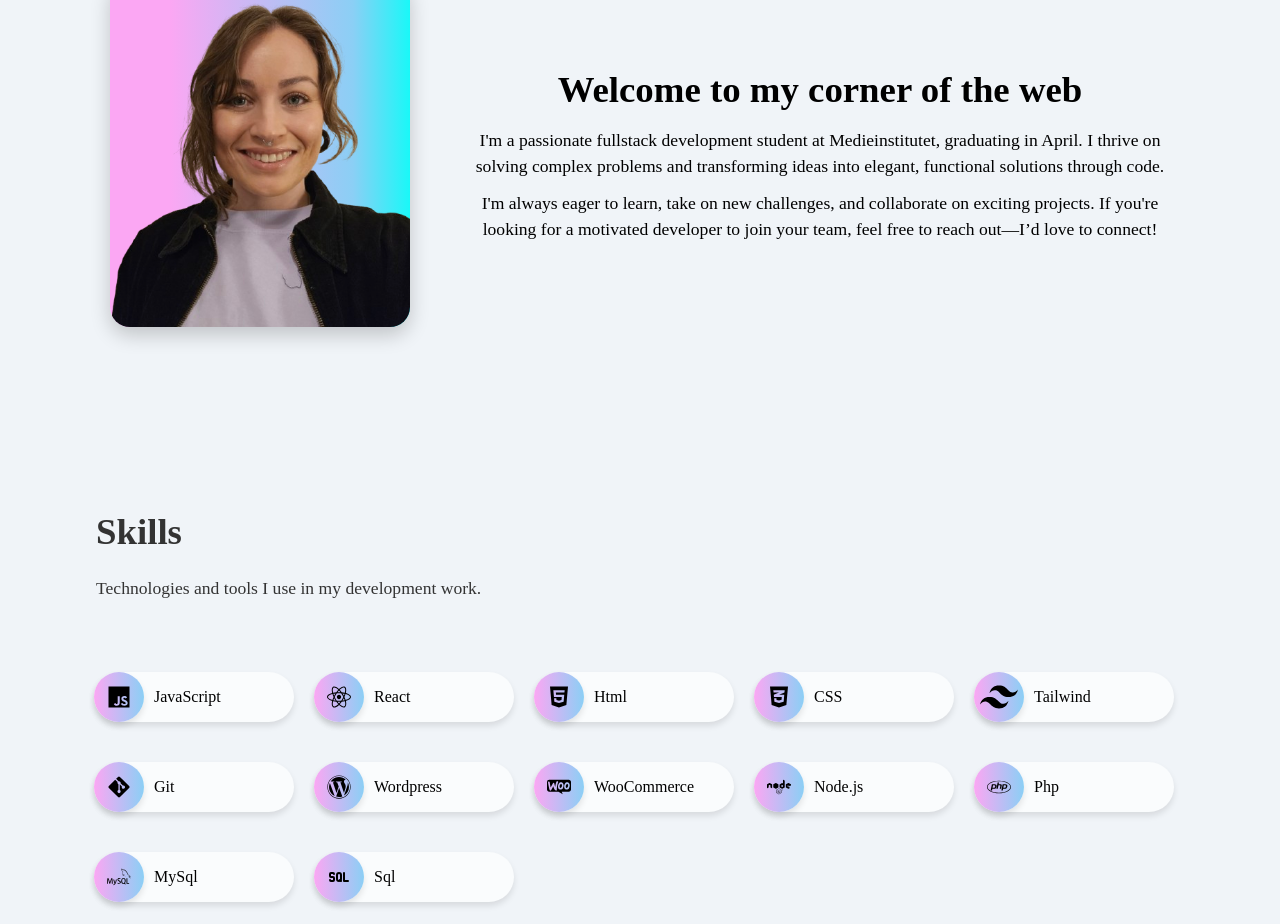
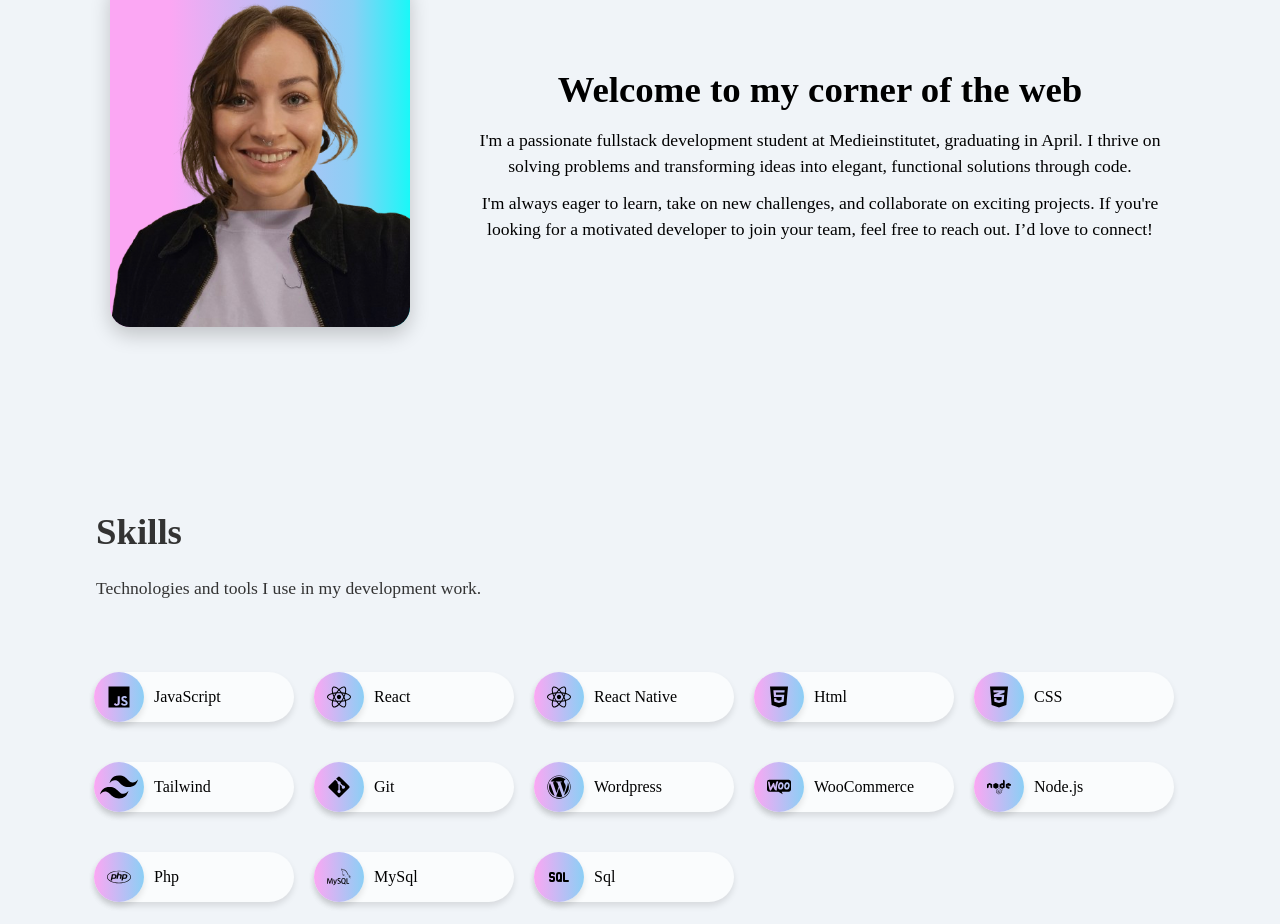
Before and after one commit to SophiaKornilia/Portfolio1.0, a React (Vite) app in the folder portfolio1.0/: page / in a window 1280 px wide. Shown: the part 1000-1924 px from the top of the page. Built offline with nearby package versions, Linux system fonts and the light colour scheme.

Commit message:
Small fixes

```diff
--- a/portfolio1.0/src/components/About.tsx
+++ b/portfolio1.0/src/components/About.tsx
@@ -11,10 +11,10 @@ export const About = () => {
         <div className="textContainer">
           <h1 className="welcomeText">Welcome to my corner of the web</h1>
           <p className="presentationText">
-          I'm a passionate fullstack development student at Medieinstitutet, graduating in April. I thrive on solving complex problems and transforming ideas into elegant, functional solutions through code.
+          I'm a passionate fullstack development student at Medieinstitutet, graduating in April. I thrive on solving problems and transforming ideas into elegant, functional solutions through code.
           </p>
           <p className="presentationText">
-          I'm always eager to learn, take on new challenges, and collaborate on exciting projects. If you're looking for a motivated developer to join your team, feel free to reach out—I’d love to connect!
+          I'm always eager to learn, take on new challenges, and collaborate on exciting projects. If you're looking for a motivated developer to join your team, feel free to reach out. I’d love to connect!
           </p>
         </div>
 
--- a/portfolio1.0/src/components/Projects.tsx
+++ b/portfolio1.0/src/components/Projects.tsx
@@ -31,7 +31,7 @@ export const Projects = () => {
       description:
         "Curious about how this portfolio was built? This repo contains the full code behind the site you're currently viewing.",
       github: "https://github.com/SophiaKornilia/Portfolio1.0",
-      live: "https://portfolio1-0-steel.vercel.app/",
+      live: "https://kornilia.com/",
       tech: ["React", "TypeScript", "CSS"],
     },
   ];
--- a/portfolio1.0/src/components/Skills.tsx
+++ b/portfolio1.0/src/components/Skills.tsx
@@ -34,6 +34,12 @@ export const Skills = () => {
               <FaReact />
             </div>
             <div className="skillLabel">React</div>
+          </div>
+          <div className="skillContainer">
+            <div className="skillIcon">
+              <FaReact />
+            </div>
+            <div className="skillLabel">React Native</div>
           </div>
           <div className="skillContainer">
             <div className="skillIcon">
```
